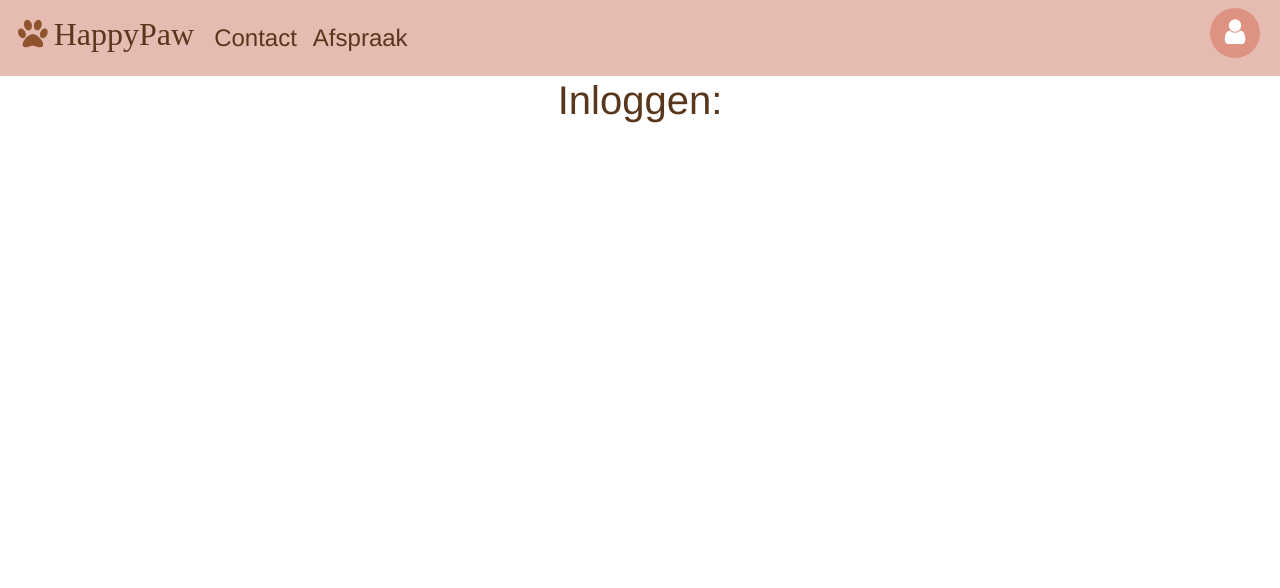
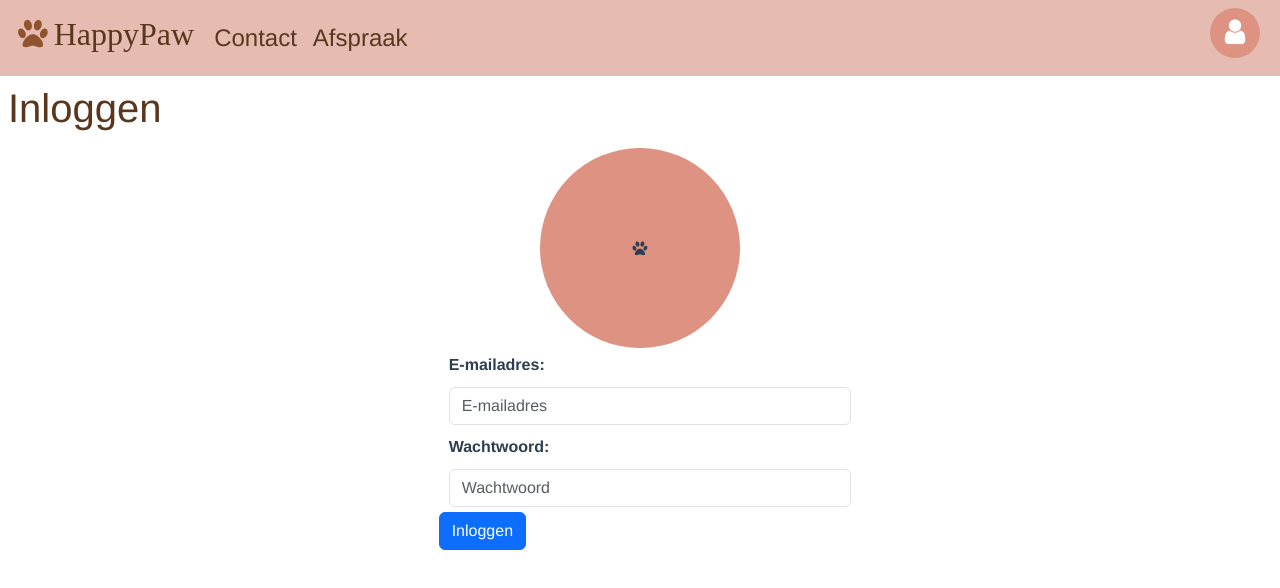
Before and after one commit to Educom-Trainees/educom-dierenartsen, a Vue app: page /login in a window 1280 px wide. Shown: the top 588 px of the page. Built offline with nearby package versions, Linux system fonts and the light colour scheme.

Commit message:
Work in progress on Login

```diff
--- a/src/views/Login.vue
+++ b/src/views/Login.vue
@@ -1,3 +1,39 @@
 <template>
-    <h1>Inloggen:</h1>
+    <div class="container-fluid">
+        <div class="row">
+            <div class="col-12">
+                <h1 class="text-lg text-left">Inloggen</h1>
+            </div>
+        </div>
+        <div class="row justify-content-center align-items-center">
+            <div class="col-md-4 col-10">
+                <div class="w-100 d-flex justify-content-center">
+                    <div class="happy-login d-flex justify-content-center align-items-center">
+                        <i class="fa fa-paw login-paw" aria-hidden="true"></i>
+                    </div>
+                </div>
+                <form>
+                    <div class="form-group">
+                        <label for="LoginEmail">E-mailadres:</label>
+                        <input type="email" class="form-control" id="LoginEmail" aria-describedby="emailHelp" placeholder="E-mailadres">
+                    </div>
+                    <div class="form-group">
+                        <label for="LoginPassword">Wachtwoord:</label>
+                        <input type="password" class="form-control" id="LoginPassword" placeholder="Wachtwoord">
+                    </div>
+                    <button type="submit" class="btn btn-primary login-btn">Inloggen</button>
+                    </form>
+            </div>
+        </div>
+    </div>
 </template>
+
+<style>
+.happy-login {
+    border-radius: 50%;
+    min-height: 200px;
+    min-width: 200px;
+    background-color: var(--happyPaw2);
+    border: none;
+}
+</style>
```
